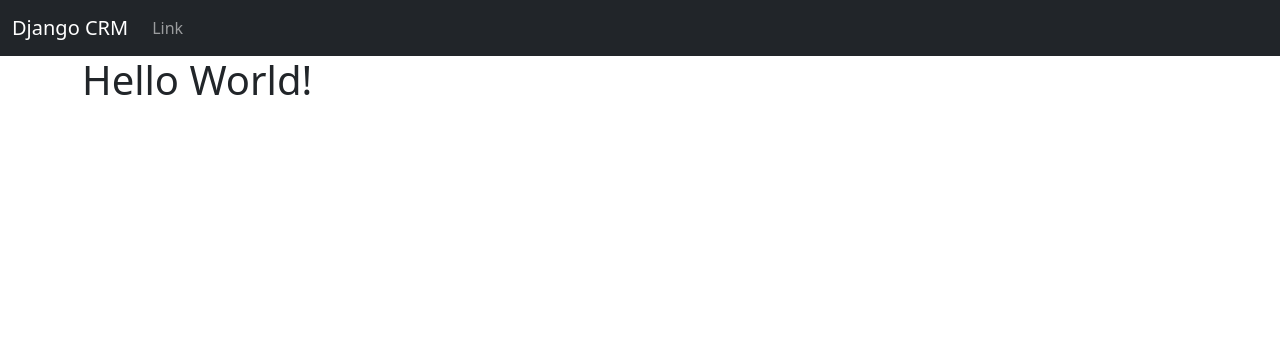
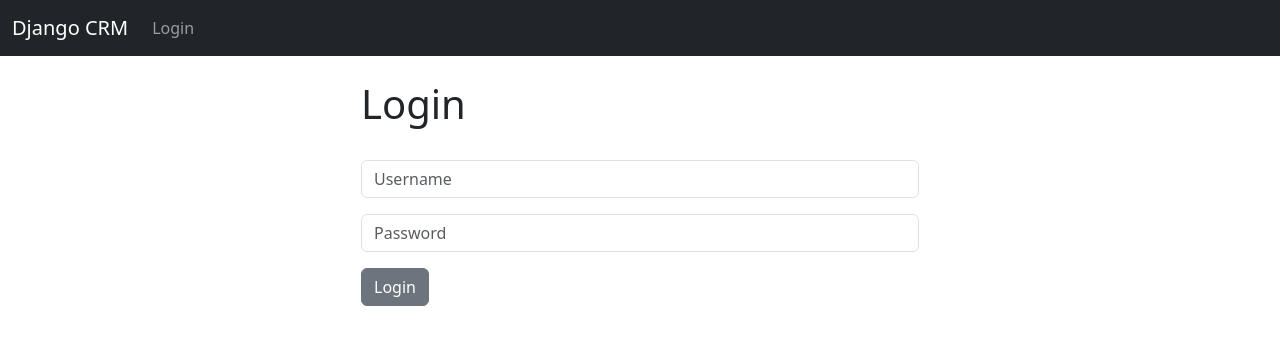
Before and after one commit to ccaicedo09/Django-CRM, a Django app: page / in a window 1280 px wide. Shown: the top 345 px of the page. Run offline with Django 5.2, Linux system fonts and the light colour scheme.

Commit message:
Login and logout logic built

```diff
--- a/dcrm/website/templates/base.html
+++ b/dcrm/website/templates/base.html
@@ -9,8 +9,17 @@
   <body>
     {% include 'navbar.html' %}
     <div class="container">
-     {% block content %}
-     {% endblock %}
+      {% if messages %}
+        {% for message in messages %}
+          <div class="alert alert-warning alert-dismissible fade show" role="alert">
+            {{ message }}
+            <button type="button" class="btn-close" data-bs-dismiss="alert" aria-label="Close"></button>
+          </div>
+        {% endfor %}
+      {% endif %}
+
+      {% block content %}
+      {% endblock %}
     </div>
     <script src="https://cdn.jsdelivr.net/npm/bootstrap@5.3.3/dist/js/bootstrap.bundle.min.js" integrity="sha384-YvpcrYf0tY3lHB60NNkmXc5s9fDVZLESaAA55NDzOxhy9GkcIdslK1eN7N6jIeHz" crossorigin="anonymous"></script>
   </body>
--- a/dcrm/website/templates/home.html
+++ b/dcrm/website/templates/home.html
@@ -1,7 +1,30 @@
 {% extends 'base.html' %}
 
 {% block content %}
+<div class="col-md-6 offset-md-3">
+
+{% if user.is_authenticated %}
 
 <h1>Hello World!</h1>
 
+{% else %}
+
+<br/>
+<h1>Login</h1>
+
+<form method="POST" action="{% url 'home' %}">
+    {% csrf_token %}
+    <br/>
+    <form>
+        <div class="mb-3">
+          <input type="text" class="form-control" name="username" placeholder="Username" required>
+        </div>
+        <div class="mb-3">
+          <input type="password" class="form-control" name="password" placeholder="Password" required>
+        </div>
+        <button type="submit" class="btn btn-secondary">Login</button>
+      </form>
+
+{% endif %}
+
 {% endblock %}
--- a/dcrm/website/templates/navbar.html
+++ b/dcrm/website/templates/navbar.html
@@ -6,9 +6,17 @@
       </button>
       <div class="collapse navbar-collapse" id="navbarSupportedContent">
         <ul class="navbar-nav me-auto mb-2 mb-lg-0">
+          {% if user.is_authenticated %}
           <li class="nav-item">
-            <a class="nav-link" href="#">Link</a>
+            <a class="nav-link" href="{% url 'logout' %}">Logout</a>
           </li>
+
+          {% else %}
+          <li class="nav-item">
+            <a class="nav-link" href="{% url 'home' %}">Login</a>
+          </li>
+          {% endif %}
+
         </ul>
       </div>
     </div>
--- a/dcrm/website/urls.py
+++ b/dcrm/website/urls.py
@@ -3,4 +3,6 @@ from . import views
 
 urlpatterns = [
     path('', views.home, name='home'),
+    #path('login/', views.login_user, name='login'),
+    path('logout/', views.logout_user, name='logout')
 ]
--- a/dcrm/website/views.py
+++ b/dcrm/website/views.py
@@ -1,6 +1,26 @@
-from django.shortcuts import render
+from django.shortcuts import render, redirect
 from django.contrib.auth import authenticate, login, logout
 from django.contrib import messages
 
 def home(request):
-    return render(request, 'home.html', {})
+    # Check to see if user is logged in
+    if request.method == "POST":
+        username = request.POST['username']
+        password = request.POST['password']
+        # Authenticate user
+        user = authenticate(request, username=username, password=password)
+        if user is not None:
+            login(request, user)
+            messages.success(request, "You have been logged in!")
+            return redirect("home")
+        else:
+            messages.success(request, "Wrong username or password, try again!")
+            return redirect("home")
+    else:
+        return render(request, 'home.html', {})
+
+
+def logout_user(request):
+    logout(request)
+    messages.success(request, "You have been logged out!")
+    return redirect("home")
```
